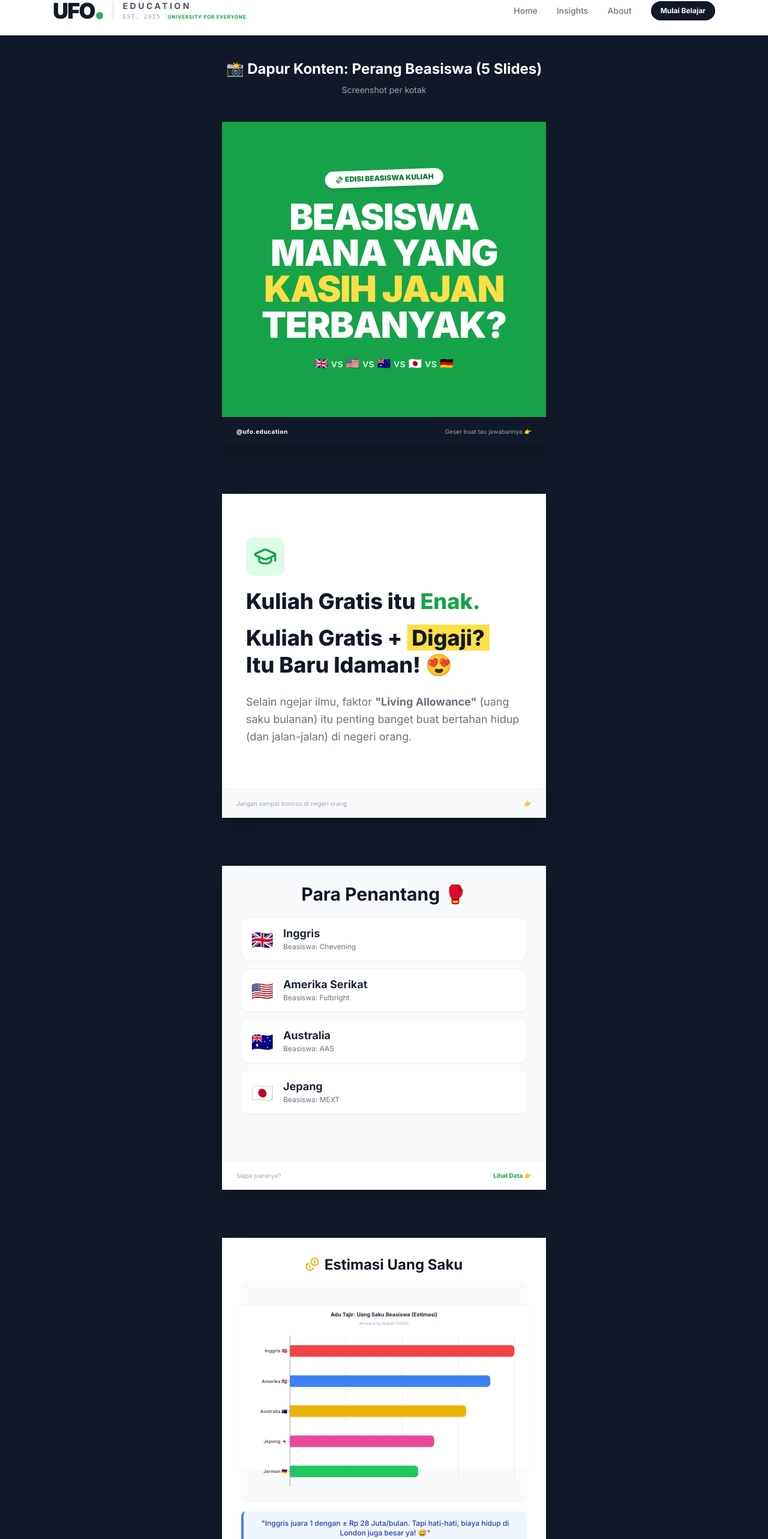
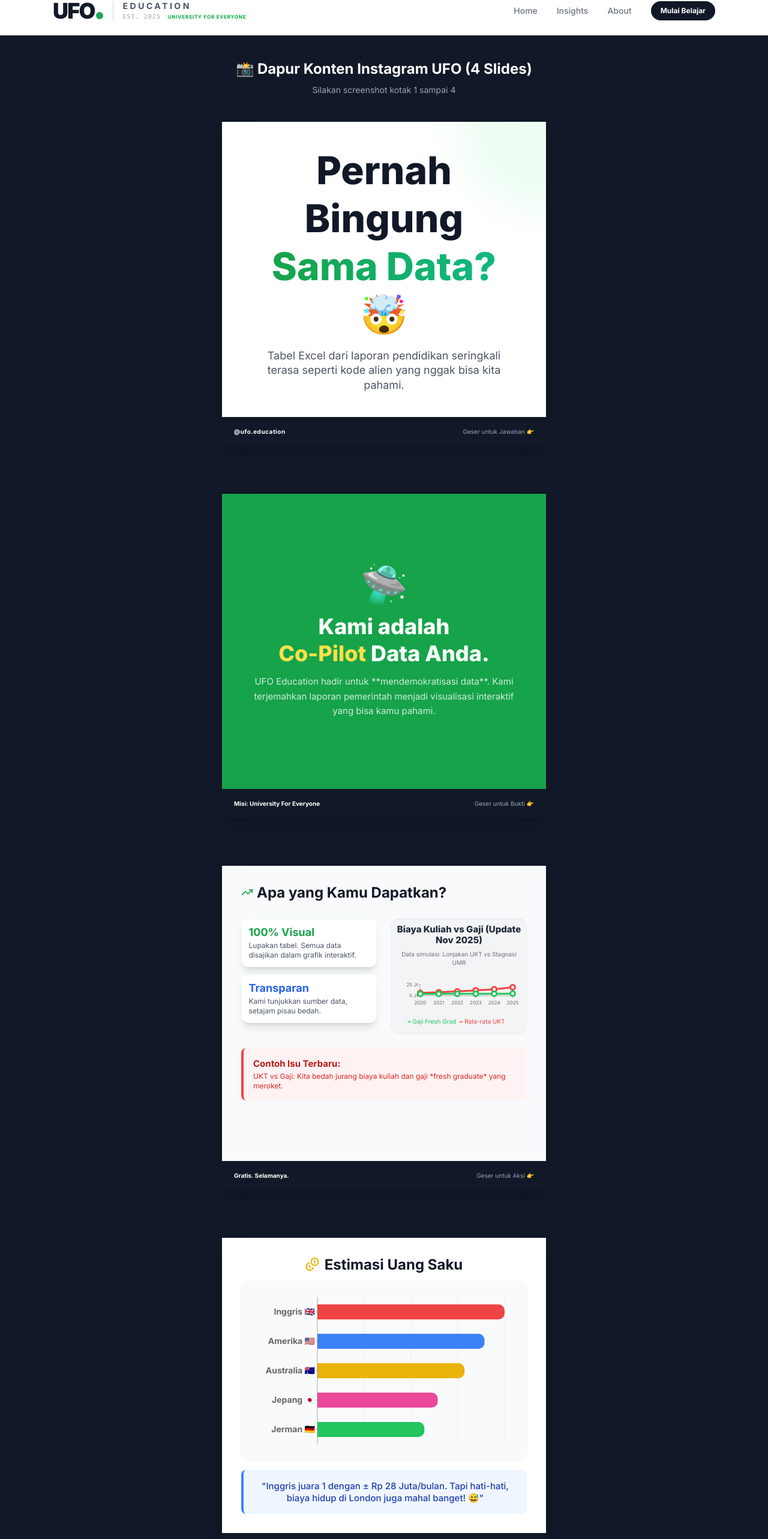
Before and after one commit to luthfimbaihaqi/ufo-education, a Next.js app: page /instagram in a window 1280 px wide. Shown: the part 22-2587 px from the top of the page at 60% size. Built offline with nearby package versions, Linux system fonts and the light colour scheme.

Commit message:
nambah artikel beasiswa fix

```diff
--- a/app/instagram/page.jsx
+++ b/app/instagram/page.jsx
@@ -1,125 +1,95 @@
 'use client';
 
-import { Coins, Plane, GraduationCap, ArrowRight, MousePointer2, Globe } from 'lucide-react';
-import ChartBeasiswa from '@/components/charts/ChartBeasiswa';
+import { Coins, GraduationCap, MousePointer2, TrendingUp, Heart, Globe } from 'lucide-react';
+import ChartInstagram from '@/components/charts/ChartInstagram';
+// IMPORT CHART BARU
+import ChartBeasiswaInstagram from '@/components/charts/ChartBeasiswaInstagram';
 
 export default function InstagramGenerator() {
   return (
     <div className="min-h-screen bg-gray-900 p-10 flex flex-col items-center gap-10">
 
       <h1 className="text-white text-2xl font-bold text-center">
-        📸 Dapur Konten: Perang Beasiswa (5 Slides) <br/>
-        <span className="text-sm font-normal text-gray-400">Screenshot per kotak</span>
+        📸 Dapur Konten Instagram UFO (4 Slides) <br/>
+        <span className="text-sm font-normal text-gray-400">Silakan screenshot kotak 1 sampai 4</span>
       </h1>
 
-      {/* --- SLIDE 1: HOOK / CLICKBAIT --- */}
-      <div className="w-[1080px] h-[1080px] bg-green-600 flex flex-col relative overflow-hidden shadow-2xl scale-50 origin-top">
-        {/* Pattern Background */}
-        <div className="absolute inset-0 opacity-10 bg-[radial-gradient(#fff_1px,transparent_1px)] [background-size:40px_40px]"></div>
-
-        <div className="flex-1 flex flex-col justify-center items-center px-20 text-center z-10">
-          <div className="bg-white text-green-700 px-8 py-3 rounded-full font-black text-2xl mb-10 shadow-lg transform -rotate-2">
-            💸 EDISI BEASISWA KULIAH
-          </div>
-
-          <h1 className="text-[120px] font-black text-white leading-none mb-8 tracking-tight">
-            BEASISWA <br/> MANA YANG <br/>
-            <span className="text-yellow-300">KASIH JAJAN</span> <br/>
-            TERBANYAK?
+      {/* --- SLIDE 1 --- */}
+      <div className="w-[1080px] h-[1080px] bg-white flex flex-col relative overflow-hidden shadow-2xl scale-50 origin-top">
+        <div className="absolute top-0 right-0 w-[600px] h-[600px] bg-green-100 rounded-full blur-3xl opacity-50 -translate-y-1/2 translate-x-1/2"></div>
+        <div className="flex-1 flex flex-col justify-center items-center px-24 text-center z-10">
+          <h1 className="text-9xl font-extrabold text-gray-900 leading-tight mb-8">
+            Pernah Bingung <br/>
+            <span className="text-transparent bg-clip-text bg-gradient-to-r from-green-600 to-emerald-500">
+              Sama Data?
+            </span> 🤯
           </h1>
-
-          <p className="text-4xl text-green-100 font-medium mt-4">
-            🇬🇧 vs 🇺🇸 vs 🇦🇺 vs 🇯🇵 vs 🇩🇪
+          <p className="text-4xl text-gray-600 max-w-4xl leading-snug">
+            Tabel Excel dari laporan pendidikan seringkali terasa seperti kode alien yang nggak bisa kita pahami.
           </p>
         </div>
-
-        <div className="h-24 bg-gray-900 flex items-center justify-between px-12">
+        <div className="h-24 bg-gray-900 flex items-center justify-between px-10">
           <span className="text-white text-xl font-bold tracking-wider">@ufo.education</span>
-          <span className="text-gray-400 text-xl">Geser buat tau jawabannya 👉</span>
+          <span className="text-gray-400 text-xl">Geser untuk Jawaban 👉</span>
         </div>
       </div>
 
-
-      {/* --- SLIDE 2: EXPLANATION (The Why) --- */}
-      <div className="w-[1080px] h-[1080px] bg-white flex flex-col relative overflow-hidden shadow-2xl scale-50 origin-top -mt-[500px]">
-        <div className="p-20 flex-1 flex flex-col justify-center">
-          <div className="w-32 h-32 bg-green-100 rounded-3xl flex items-center justify-center mb-10 text-green-600">
-            <GraduationCap className="w-20 h-20" />
-          </div>
-
-          <h2 className="text-7xl font-extrabold text-gray-900 mb-8 leading-tight">
-            Kuliah Gratis itu <span className="text-green-600">Enak.</span>
+      {/* --- SLIDE 2 --- */}
+      <div className="w-[1080px] h-[1080px] bg-green-600 flex flex-col relative overflow-hidden shadow-2xl scale-50 origin-top -mt-[500px]">
+        <div className="flex-1 flex flex-col justify-center items-center px-24 text-center z-10">
+          <div className="text-9xl mb-8">🛸</div>
+          <h2 className="text-7xl font-extrabold text-white leading-tight mb-6">
+            Kami adalah <br/>
+            <span className="text-yellow-300">Co-Pilot</span> Data Anda.
           </h2>
-
-          <h2 className="text-7xl font-extrabold text-gray-900 mb-12 leading-tight">
-            Kuliah Gratis + <span className="bg-yellow-300 px-4">Digaji?</span> <br/>
-            Itu Baru Idaman! 😍
-          </h2>
-
-          <p className="text-4xl text-gray-500 leading-relaxed">
-            Selain ngejar ilmu, faktor <strong>"Living Allowance"</strong> (uang saku bulanan) itu penting banget buat bertahan hidup (dan jalan-jalan) di negeri orang.
+          <p className="text-3xl text-white/80 leading-relaxed max-w-4xl">
+            UFO Education hadir untuk **mendemokratisasi data**. Kami terjemahkan laporan pemerintah menjadi visualisasi interaktif yang bisa kamu pahami.
           </p>
         </div>
-        <div className="h-24 bg-gray-50 border-t border-gray-200 flex items-center justify-between px-12">
-            <span className="text-gray-400 text-xl">Jangan sampai boncos di negeri orang</span>
-            <span className="text-gray-900 text-xl font-bold">👉</span>
+        <div className="h-24 bg-gray-900 flex items-center justify-between px-10">
+          <span className="text-white text-xl font-bold">Misi: University For Everyone</span>
+          <span className="text-gray-400 text-xl">Geser untuk Bukti 👉</span>
         </div>
       </div>
 
-
-      {/* --- SLIDE 3: LIST NEGARA (The Contenders) --- */}
+      {/* --- SLIDE 3 --- */}
       <div className="w-[1080px] h-[1080px] bg-gray-50 flex flex-col relative overflow-hidden shadow-2xl scale-50 origin-top -mt-[500px]">
-        <div className="p-16 flex-1">
-          <h2 className="text-6xl font-bold text-gray-900 mb-12 text-center">
-            Para Penantang 🥊
+        <div className="p-16 flex-1 flex flex-col">
+          <h2 className="text-5xl font-bold text-gray-900 mb-4 flex items-center gap-3">
+            <TrendingUp className="w-10 h-10 text-green-600" />
+            Apa yang Kamu Dapatkan?
           </h2>
-
-          <div className="grid gap-6">
-            {/* List Item 1 */}
-            <div className="bg-white p-8 rounded-3xl shadow-sm border border-gray-200 flex items-center gap-8">
-              <div className="text-6xl">🇬🇧</div>
-              <div>
-                <h3 className="text-4xl font-bold text-gray-800">Inggris</h3>
-                <p className="text-2xl text-gray-500 mt-2">Beasiswa: Chevening</p>
-              </div>
+          <div className="grid grid-cols-2 gap-12 mt-12">
+            <div className="flex flex-col gap-6">
+                <div className="p-6 bg-white rounded-3xl shadow-xl border border-green-100">
+                    <h3 className="text-4xl font-bold text-green-600 mb-2">100% Visual</h3>
+                    <p className="text-2xl text-gray-600">Lupakan tabel. Semua data disajikan dalam grafik interaktif.</p>
+                </div>
+                <div className="p-6 bg-white rounded-3xl shadow-xl border border-green-100">
+                    <h3 className="text-4xl font-bold text-blue-600 mb-2">Transparan</h3>
+                    <p className="text-2xl text-gray-600">Kami tunjukkan sumber data, setajam pisau bedah.</p>
+                </div>
             </div>
-
-            {/* List Item 2 */}
-            <div className="bg-white p-8 rounded-3xl shadow-sm border border-gray-200 flex items-center gap-8">
-              <div className="text-6xl">🇺🇸</div>
-              <div>
-                <h3 className="text-4xl font-bold text-gray-800">Amerika Serikat</h3>
-                <p className="text-2xl text-gray-500 mt-2">Beasiswa: Fulbright</p>
-              </div>
-            </div>
-
-            {/* List Item 3 */}
-            <div className="bg-white p-8 rounded-3xl shadow-sm border border-gray-200 flex items-center gap-8">
-              <div className="text-6xl">🇦🇺</div>
-              <div>
-                <h3 className="text-4xl font-bold text-gray-800">Australia</h3>
-                <p className="text-2xl text-gray-500 mt-2">Beasiswa: AAS</p>
-              </div>
-            </div>
-
-            {/* List Item 4 */}
-            <div className="bg-white p-8 rounded-3xl shadow-sm border border-gray-200 flex items-center gap-8">
-              <div className="text-6xl">🇯🇵</div>
-              <div>
-                <h3 className="text-4xl font-bold text-gray-800">Jepang</h3>
-                <p className="text-2xl text-gray-500 mt-2">Beasiswa: MEXT</p>
-              </div>
+            <div className="flex items-center justify-center bg-gray-100 rounded-3xl shadow-inner border border-gray-200 p-4">
+                <div className="w-full h-[350px]">
+                    <ChartInstagram />
+                </div>
             </div>
           </div>
+          <div className="mt-12 p-8 bg-red-50 rounded-2xl border-l-8 border-red-500">
+            <h3 className="text-3xl font-bold text-red-700 mb-2">Contoh Isu Terbaru:</h3>
+            <p className="text-2xl text-red-600 leading-snug">
+              UKT vs Gaji: Kita bedah jurang biaya kuliah dan gaji *fresh graduate* yang meroket.
+            </p>
+          </div>
         </div>
-        <div className="h-24 bg-white border-t border-gray-200 flex items-center justify-between px-12">
-            <span className="text-gray-400 text-xl">Siapa juaranya?</span>
-            <span className="text-green-600 text-xl font-bold">Lihat Data 👉</span>
+        <div className="h-24 bg-gray-900 flex items-center justify-between px-10">
+          <span className="text-white text-xl font-bold">Gratis. Selamanya.</span>
+          <span className="text-gray-400 text-xl">Geser untuk Aksi 👉</span>
         </div>
       </div>
 
-
-      {/* --- SLIDE 4: THE DATA (Chart) --- */}
+      {/* --- SLIDE 4 (YANG TADI ERROR) --- */}
       <div className="w-[1080px] h-[1080px] bg-white flex flex-col relative overflow-hidden shadow-2xl scale-50 origin-top -mt-[500px]">
         <div className="p-16 flex-1 flex flex-col">
           <div className="flex items-center gap-4 mb-8 justify-center">
@@ -127,16 +97,18 @@
             <h2 className="text-5xl font-bold text-gray-900">Estimasi Uang Saku</h2>
           </div>
 
-          {/* Wrapper Chart */}
-          <div className="flex-1 bg-gray-50 rounded-3xl border-2 border-gray-100 p-8 flex items-center justify-center relative mb-8">
-             <div className="w-full h-full scale-110 transform origin-center pt-10">
-                <ChartBeasiswa />
+          {/* Chart Area */}
+          <div className="flex-grow bg-gray-50 rounded-3xl border-2 border-gray-100 p-8 flex items-center justify-center relative mb-8">
+             {/* Pakai Chart Khusus IG (Tanpa Margin Jumbo) */}
+             <div className="w-full h-full">
+                <ChartBeasiswaInstagram />
              </div>
           </div>
 
-          <div className="bg-blue-50 p-6 rounded-2xl border-l-8 border-blue-500">
-            <p className="text-2xl text-blue-800 font-medium text-center">
-              "Inggris juara 1 dengan ± Rp 28 Juta/bulan. Tapi hati-hati, biaya hidup di London juga besar ya! 😅"
+          {/* Insight Box - Sekarang pasti muat! */}
+          <div className="bg-blue-50 p-8 rounded-2xl border-l-8 border-blue-500">
+            <p className="text-3xl text-blue-800 font-medium text-center leading-snug">
+              "Inggris juara 1 dengan ± Rp 28 Juta/bulan. Tapi hati-hati, biaya hidup di London juga mahal banget! 😅"
             </p>
           </div>
         </div>
@@ -147,35 +119,6 @@
         </div>
       </div>
 
-
-      {/* --- SLIDE 5: CTA (Link Website) --- */}
-      <div className="w-[1080px] h-[1080px] bg-gray-900 flex flex-col relative overflow-hidden shadow-2xl scale-50 origin-top -mt-[500px]">
-
-        <div className="flex-1 flex flex-col justify-center items-center px-20 text-center z-10">
-          <Globe className="w-32 h-32 text-green-500 animate-pulse mb-10" />
-
-          <h2 className="text-7xl font-extrabold text-white leading-tight mb-10">
-            Mau Tau Detail <br/> Biaya Hidupnya?
-          </h2>
-
-          <p className="text-3xl text-gray-400 mb-16 max-w-2xl">
-            Kami punya analisis lengkap soal biaya sewa, makan, dan tips hemat di website.
-          </p>
-
-          <div className="bg-white text-gray-900 px-12 py-6 rounded-full text-4xl font-bold flex items-center gap-4 shadow-2xl shadow-white/20 hover:scale-105 transition-transform cursor-pointer">
-            <MousePointer2 className="w-10 h-10 text-green-600" />
-            ufo-education
-          </div>
-
-          <p className="mt-16 text-2xl text-green-400 font-mono">
-            &gt; Klik link di bio untuk baca selengkapnya_
-          </p>
-        </div>
-
-        {/* Footer Pattern */}
-        <div className="h-6 bg-gradient-to-r from-green-600 via-yellow-400 to-green-600"></div>
-      </div>
-
     </div>
   );
 }
--- a/components/charts/ChartBeasiswa.jsx
+++ b/components/charts/ChartBeasiswa.jsx
@@ -34,7 +34,7 @@
 
   if (!isMounted) {
     return (
-      <div className="w-full h-[500px] p-4 bg-gray-100 rounded-lg animate-pulse flex items-center justify-center mb-24">
+      <div className="w-full h-[500px] p-4 bg-gray-100 rounded-lg animate-pulse flex items-center justify-center mb-32">
         <span className="text-gray-400">Memuat Data Beasiswa...</span>
       </div>
     );
@@ -44,7 +44,7 @@
     // PERBAIKAN:
     // 1. h-[500px]: Tinggi ditambah sedikit biar bar lebih tebal/jelas
     // 2. mb-24: Margin bawah diperbesar (sekitar 96px) biar tidak mepet teks artikel
-    <div className="w-full h-[500px] p-4 bg-white rounded-lg shadow-sm border border-gray-100 mt-8 mb-24">
+    <div className="w-full h-[500px] p-4 bg-white rounded-lg shadow-sm border border-gray-100 mt-8 mb-48">
       <h3 className="text-center font-bold text-gray-800 mb-2">Adu Tajir: Uang Saku Beasiswa (Estimasi)</h3>
       <p className="text-center text-xs text-gray-400 mb-6">Konversi ke Rupiah (2025)</p>
 
--- /dev/null
+++ b/components/charts/ChartBeasiswaInstagram.jsx
@@ -0,0 +1,60 @@
+  'use client';
+
+  import { BarChart, Bar, XAxis, YAxis, CartesianGrid, Tooltip, Cell, ResponsiveContainer } from 'recharts';
+
+  const data = [
+    { negara: 'Inggris 🇬🇧', uang: 28, color: '#ef4444' },
+    { negara: 'Amerika 🇺🇸', uang: 25, color: '#3b82f6' },
+    { negara: 'Australia 🇦🇺', uang: 22, color: '#eab308' },
+    { negara: 'Jepang 🇯🇵', uang: 18, color: '#ec4899' },
+    { negara: 'Jerman 🇩🇪', uang: 16, color: '#22c55e' },
+  ];
+
+  // Tooltip Besar untuk IG
+  const CustomTooltip = ({ active, payload, label }) => {
+    if (active && payload && payload.length) {
+      return (
+        <div className="bg-white p-4 border-2 border-gray-200 rounded-xl shadow-xl text-xl z-50">
+          <p className="font-bold text-gray-700 mb-2">{label}</p>
+          <p className="text-green-600 font-bold">
+            Rp {payload[0].value} Juta / Bulan
+          </p>
+        </div>
+      );
+    }
+    return null;
+  };
+
+  export default function ChartBeasiswaInstagram() {
+    return (
+      <div className="w-full h-full flex flex-col justify-center">
+        {/* Tanpa Judul & Tanpa Margin Bawah Jumbo */}
+        <ResponsiveContainer width="100%" height="100%">
+          <BarChart
+            data={data}
+            layout="vertical"
+            margin={{ top: 20, right: 40, left: 40, bottom: 20 }}
+          >
+            <CartesianGrid strokeDasharray="3 3" horizontal={false} />
+            <XAxis type="number" unit=" Jt" tick={{fontSize: 20}} hide />
+
+            {/* Font Negara Diperbesar */}
+            <YAxis
+              dataKey="negara"
+              type="category"
+              tick={{fontSize: 28, fontWeight: 'bold'}}
+              width={180}
+            />
+            <Tooltip content={<CustomTooltip />} cursor={{fill: 'transparent'}} />
+
+            {/* Batang Dipertebal */}
+            <Bar dataKey="uang" radius={[0, 20, 20, 0]} barSize={50}>
+              {data.map((entry, index) => (
+                <Cell key={`cell-${index}`} fill={entry.color} />
+              ))}
+            </Bar>
+          </BarChart>
+        </ResponsiveContainer>
+      </div>
+    );
+  }
--- a/content/insights/beasiswa-sultan.mdx
+++ b/content/insights/beasiswa-sultan.mdx
@@ -1,36 +1,59 @@
 ---
-title: 'Perang Beasiswa: Negara Mana yang Kasih Uang Saku Paling Sultan?'
+title: 'Perang Beasiswa: Negara Mana yang Kasih Uang Jajan Paling Banyak?'
 date: '2025-11-25'
 summary: 'Membandingkan besaran living allowance (uang saku bulanan) dari beasiswa populer di 5 negara favorit mahasiswa Indonesia.'
 image: '/images/wisuda.jpg'
 ---
-Kuliah gratis itu enak. Tapi kuliah gratis + dapat uang saku gede? Itu baru idaman! 🤑
+Kuliah gratis itu sudah menjadi mimpi banyak pelajar Indonesia. Tapi… kuliah gratis + uang saku besar setiap bulan? Rasanya seperti menang undian versi akademik! 🤑🎓
 
-Setiap tahun, ribuan mahasiswa Indonesia berburu beasiswa ke luar negeri. Selain ngejar ilmu (dan konten IG story), faktor "dompet" juga jadi pertimbangan utama.
+Setiap tahun, ribuan mahasiswa Indonesia bertarung memperebutkan kursi beasiswa luar negeri. Mulai dari yang ambisius mengejar universitas top dunia, sampai yang motivasinya campuran antara mengejar mimpi dan… mengejar konten IG biar terlihat lebih “go-international”. Tapi hey, itu sah kok, siapa sih yang nggak mau hidup mandiri di negeri orang sambil dompet tetap tebal?
 
-Sebenarnya, berapa sih uang saku yang dikasih sama beasiswa-beasiswa top dunia kalau dikonversi ke Rupiah? Apakah cukup buat gaya hidup, atau cuma cukup buat makan mie instan?
+Nah, di balik segala euforia itu, ada satu hal fundamental: uang saku. Karena meskipun kuliah ditanggung penuh, biaya hidup di luar negeri bisa bikin kamu tiba-tiba jago matematika alias ngitung pengeluaran setiap hari. 🤯
 
-Tim UFO Education mengumpulkan data estimasi living allowance bulanan tahun 2025:
+Jadi pertanyaan pentingnya:
+👉 “Seberapa besar sih duit bulanan yang dikasih beasiswa-beasiswa top dunia kalau dirupiahin?”
+👉 “Bakal hidup layak atau justru jadi master chef mie instan level internasional?”
+
+Makanya, Kita mencoba mengumpulkan estimasi living allowance bulanan dari sejumlah beasiswa populer di dunia untuk tahun 2025. Hasilnya bisa kamu lihat di sini:
 
 <div>
 <ChartBeasiswa />
 </div>
 
-Bedah Data: Siapa Paling Sultan?
+Siapa JUARANYA? Mari kita cari tahu!
 
-Inggris (Chevening): Juara 1! 🇬🇧
-Dengan rata-rata Rp 28 Juta/bulan (terutama di London), kamu bisa hidup cukup nyaman. Tapi ingat, biaya sewa kosan di London itu harganya setara ginjal. Jadi, "gaji" gede ini sebenernya pas-pasan kalau kamu boros.
+Inggris (Chevening): Juara 1 (Big Money, Big City, Big Cry)! 🇬🇧
+
+Rata-rata Rp 28 juta/bulan, terutama buat yang ditempatkan di London.
+Angkanya bikin senyum lebar, tapi harga sewa tempat tinggal bisa bikin mental goyah.
+Di London, Rp 28 juta itu bukan buat foya-foya, tapi buat bertahan hidup sambil mikir ulang keputusan hidup, misalnya:
+"Harusnya kemarin aku daftar beasiswa di kota kecil aja ya?"
 
 Amerika (Fulbright): Runner-up 🇺🇸
-Sekitar Rp 25 Juta/bulan. Tergantung negara bagian mana kamu tinggal. Kalau di New York, angka segitu cuma numpang lewat. Kalau di Ohio, kamu bisa jadi sultan lokal.
+
+Kurang lebih Rp 25 juta/bulan.
+Kalau kamu tinggal di New York atau Los Angeles, uang itu bakal cepat nge-ghosting dari dompetmu. Tapi kalau di negara bagian yang biaya hidupnya terjangkau, contoh Ohio atau Nebraska, pulang-pulang kamu bisa upgrade status jadi mahasiswa kaya yang bersinar. ✨
 
 Jepang & Jerman: Secukupnya 🇯🇵🇩🇪
-Di kisaran Rp 16-18 Juta. Terlihat lebih kecil, tapi biaya hidup di sana (terutama Jerman dengan student dorm) relatif lebih terjangkau dibanding Inggris. Plus, diskon mahasiswa di sana melimpah ruah!
 
-Kesimpulan
+Kelihatannya lebih rendah, tapi dua negara ini terkenal ramah untuk mahasiswa.
+Di Jerman, dorm murah bertebaran dan kartu pelajar seperti cheat code diskon di mana-mana.
+Di Jepang? Transportasi, fasilitas kampus, dan makan di kantin kampus bisa jadi penyelamat tanggal tua.
+Cuma ya… kalau tiap hari ngidam sushi premium, siap-siap tekor juga. 🍣😂
 
-Jangan cuma tergiur angka besar! Rp 28 Juta di London bisa jadi rasanya lebih "miskin" daripada Rp 16 Juta di kota kecil Jerman.
+Catatan Penting Biar Nggak Salah Ekspektasi
 
-Riset biaya hidup (indeks harga Big Mac) di kota tujuanmu itu wajib hukumnya sebelum apply.
+🔹 Nominal besar ≠ hidup lebih enak
+Rp 28 juta di London bisa terasa lebih “kere hore” dibanding Rp 16 juta di kota kecil Eropa.
 
-Data adalah estimasi rata-rata dan bisa berubah sesuai kurs mata uang & kebijakan pemberi beasiswa.
+🔹 Riset biaya hidup adalah ibadah wajib sebelum apply
+Cek kota tujuanmu pakai indeks biaya hidup, harga Big Mac, atau minimal video YouTuber yang tinggal di sana.
+
+🔹 Nilai bisa berubah sewaktu-waktu
+Terpengaruh kurs Rupiah dan kebijakan penyedia beasiswa. Jadi jangan kaget kalau ada update tiap tahun.
+
+Jadi… Negaranya Mau yang Mana Nih?
+
+Kalau kamu tipe ambisius plus hedon, silakan coba Inggris atau Amerika.
+Kalau kamu tipe hemat tapi tetap bahagia, Jerman & Jepang adalah soulmate kamu.
+Yang penting jangan sampai: uang saku habis duluan sebelum skripsimu selesai. 😌✍️
```
